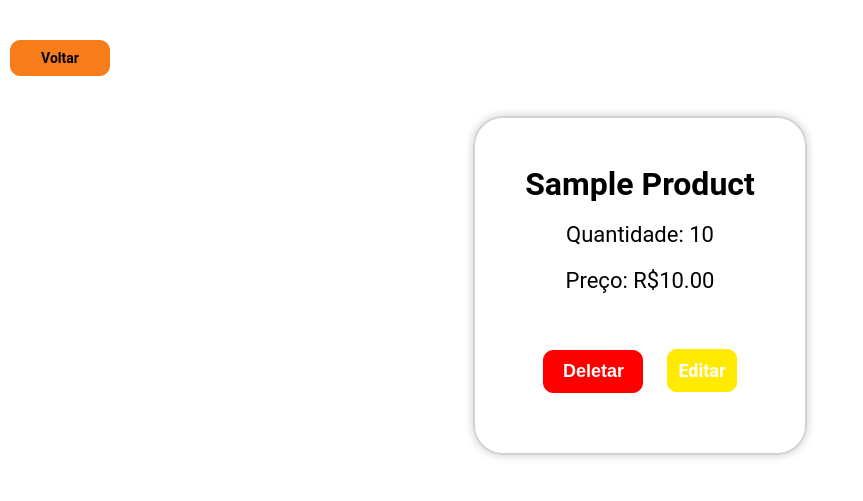
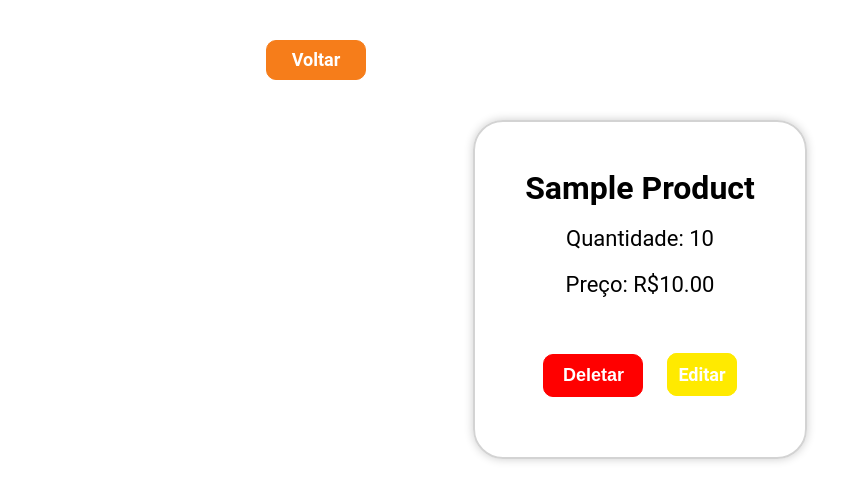
Before and after one commit to luismingati/countIt, a Django app: page /estoque/1/ in a window 1280 px wide. Shown: the part 98-599 px from the top of the page, without its empty margins (0-863 px from the left). Run offline with Django 4.2, Linux system fonts and the light colour scheme; a user stored in the database is signed in; tables that the repository leaves empty hold one stand-in row (values such as "Sample post").

```diff
--- a/app/static/css/delete_style.css
+++ b/app/static/css/delete_style.css
@@ -22,7 +22,7 @@
     margin-bottom: 20px ;
 }
 
-.product_delete input{
+.product_delete button{
     height: 40px;
     width: 80px;
     text-decoration: none;
--- a/app/static/css/product_detail.css
+++ b/app/static/css/product_detail.css
@@ -1,4 +1,4 @@
-section {
+section  {
   width: 100%;
   height: 100%;
   display: flex;
@@ -6,22 +6,30 @@ section {
   justify-content: center;
   flex-direction: column  ;
 }
-section .back {
+section .container  {
+  width: 60vw;
+  height: 100%;
+  display: flex;
+  align-items: center;
+  justify-content: center;
+  flex-direction: column  ;
+}
+section .container .back {
     background-color: #F67D1A;
     padding: 10px;
     margin: 10px;
     border: 1px solid #F67D1A;
     border-radius: 10px;
     text-align: center;
-    font-size: 14px;
+    font-size: 18px;
     font-weight: bold;
-    color: black;
+    color: white;
     text-decoration: none;
     width: 100px;
     align-self: flex-start;
 
 }
-section .product-detail {
+section .container .product-detail {
   display: flex;
   flex-direction: column;
   padding: 50px;
@@ -31,25 +39,25 @@ section .product-detail {
   margin-top: 30px;
   box-shadow: 0 0 10px 0 rgba(0, 0, 0, 0.2);
 }
-section .product-detail .title {
+section .container .product-detail .title {
   font-size: 32px;
   font-weight: bold;
   text-transform: capitalize;
   margin-bottom: 24px;
 }
 
-section .product-detail .quantity {
+section .container .product-detail .quantity {
   font-size: 22px;
   margin-bottom: 24px;
 }
 
-section .product-detail .price {
+section .container .product-detail .price {
   font-size: 22px;
   margin-bottom: 24px;
   margin-bottom: 48px;
 }
 
-section .product-detail .buttons .delete {
+section .container .product-detail .buttons .delete {
   background-color: red;
   padding: 10px;
   margin: 10px;
@@ -61,8 +69,9 @@ section .product-detail .buttons .delete {
   color: white;
   text-decoration: none;
   width: 100px;
+  cursor: pointer;
 }
-section .product-detail .buttons .edit {
+section .container .product-detail .buttons .edit {
   background-color: rgb(255, 234, 0);
   padding: 10px;
   margin: 10px;
@@ -97,6 +106,7 @@ section .product-detail .buttons .edit {
   justify-content: center;
   border-radius: 20px;
 }
+
 #modal .product_delete .buttons{
   display: flex;
   flex-direction: row;
--- a/app/templates/app/product_detail.html
+++ b/app/templates/app/product_detail.html
@@ -8,6 +8,7 @@
 <script src="/static/javascript/modal.js" defer></script>
 {% endblock css%}
 <section>
+    <div class="container">
     <a class="back" href="{% url 'products'%}">Voltar</a>
         <div class="product-detail">
             <h1 class="title">{{product.name}}</h1>
@@ -18,7 +19,7 @@
                 <a class="edit" href="{%url 'product-update' product.id%}">Editar</a>
             </div>
         </div>
-
+    </div>
     <div id="modal" class="display-none">
         <div class="product_delete">
             <p class="frase_delete">Você tem certeza que deseja apagar o produto "{{product}}"?<br>Esta ação não pode ser desfeita.</p>
@@ -26,7 +27,7 @@
                 <a href="{% url 'product' product.id%}">Voltar</a>
                 <form method="post" action="{% url 'product-delete' product.id %}">
                     {% csrf_token %}
-                    <input type="submit" value="Deletar"></button>
+                    <button type="submit" >Deletar</button>
                 </form>
             </div>
         </div>
--- a/app/templates/app/product_list.html
+++ b/app/templates/app/product_list.html
@@ -5,6 +5,7 @@
 <link rel="stylesheet" href="/static/css/list_style.css">
 
 <div class="left-content">
+
     <table class="content-table">
         <thead>
             <tr>
@@ -29,6 +30,9 @@
     </table>
 </div>
 <div class="right-content">
+    {% if not products%}
+        <h1 class="no-products">Você ainda não tem produtos cadastrados.</h1>
+    {% endif %}
     <a href="{% url 'product-create' %}">Cadastrar Produto</a>
 </div>
 {% endblock content %}
```
Also changed, not shown: app/static/css/list_style.css (+7 -2 lines), app/static/css/login.css (+0 -9 lines), app/static/css/product_form.css (added, +78 -0 lines), app/templates/app/product_form.html (+17 -8 lines), app/migrations/0001_initial.py. Lines whose indentation alone changed are shown as unchanged.
